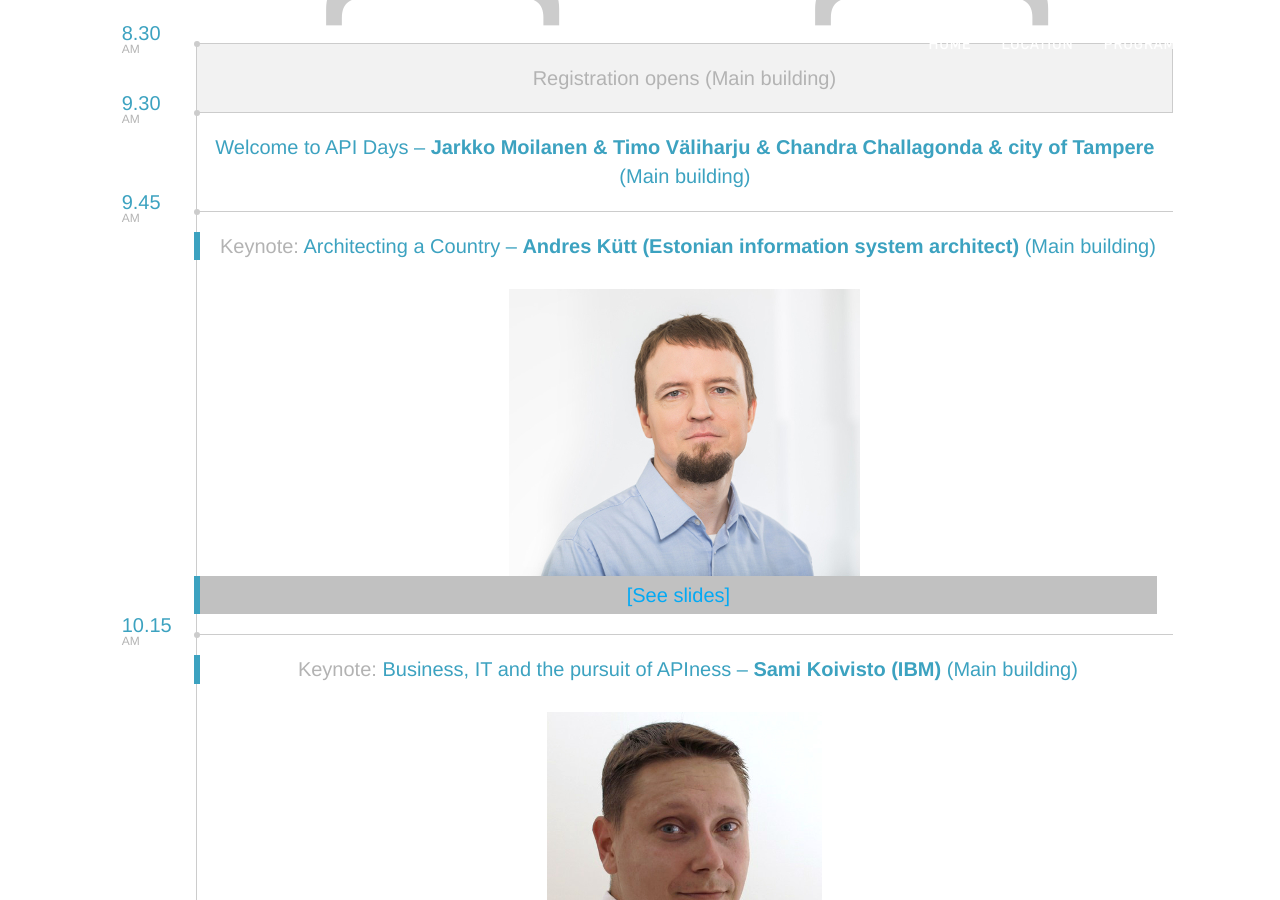
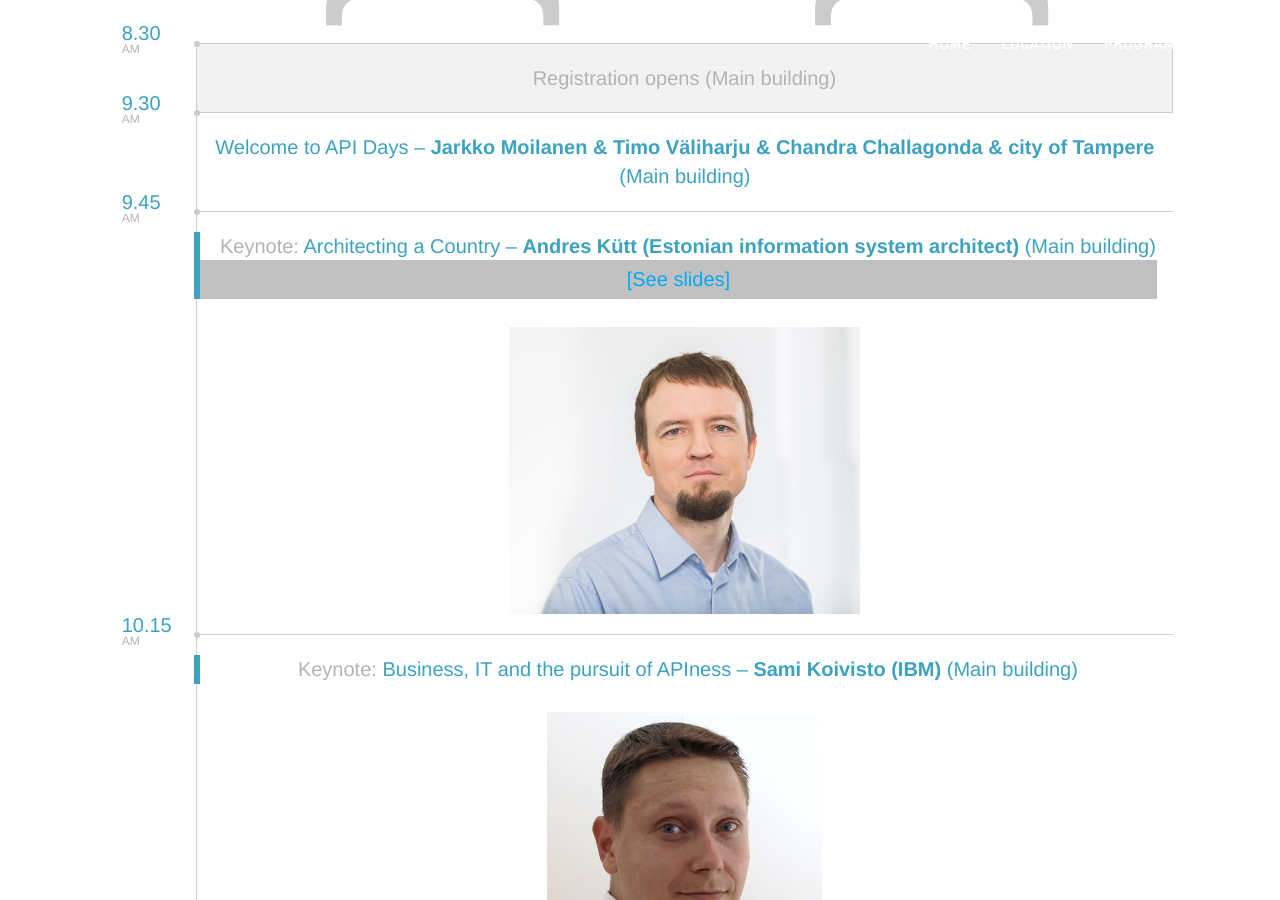
Before and after one commit to apidaysnordic/apidaysnordic.github.io, a Jekyll site: the page built from programme/index.md, in a window 1280 px wide and 900 px high, scrolled down 773 px. Built offline with Jekyll 4.4.1, drawn with Linux system fonts in a browser that asks for light colours; some web fonts are replaced; comment, search, counter and statistics services are not loaded.

Commit message:
Update programme.html

```diff
--- a/_layouts/programme.html
+++ b/_layouts/programme.html
@@ -124,9 +124,10 @@
                     <div class="col-md-11 entry entry-first entry-keynote">
                         <a href="/2016/02/08/andres-kutt.html"><span>Keynote:</span> Architecting a Country &ndash;
 			<strong>Andres Kütt (Estonian information system architect)</strong> (Main building)</a>
+			<span><a href="http://www.slideshare.net/AndresKtt/api-first-government" style="background-color:#c1c1c1;color:#03a9f4; padding:5px;" target="top">[See slides]</a></span>
 			<br/>
 			<img src="/images/speakers/andres-kutt.jpg"/>
-			<span><a href="http://www.slideshare.net/AndresKtt/api-first-government" style="background-color:#c1c1c1;color:#03a9f4; padding:5px;" target="top">[See slides]</a></span>
+
                     </div>
                 </div>
 
```
